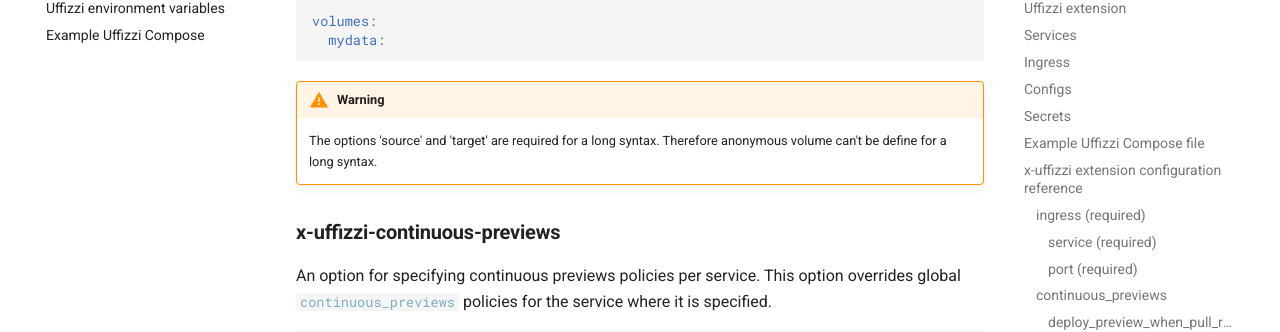
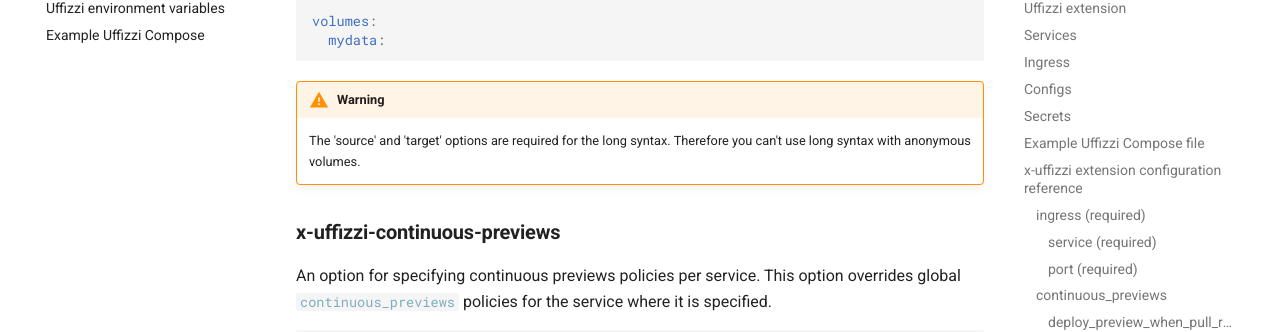
Before and after one commit to UffizziCloud/docs, an MkDocs documentation site: the page built from docs/references/compose-spec.md, in a window 1280 px wide and 900 px high, scrolled down 15103 px. Shown: the part 127-459 px from the top of the window. Built offline with MkDocs 1.6.1 and Material for MkDocs 9.7.7, drawn with Linux system fonts in a browser that asks for light colours; comment, search, counter and statistics services are not loaded.

Commit message:
[#59] fix

```diff
--- a/docs/references/compose-spec.md
+++ b/docs/references/compose-spec.md
@@ -626,7 +626,7 @@
 
 !!! Warning
 
-    The options 'source' and 'target' are required for a long syntax. Therefore anonymous volume can't be define for a long syntax.
+    The 'source' and 'target' options are required for the long syntax. Therefore you can't use long syntax with anonymous volumes.
 
 ### **x-uffizzi-continuous-previews**
 
```
